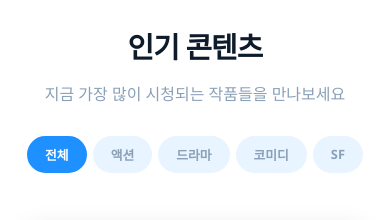
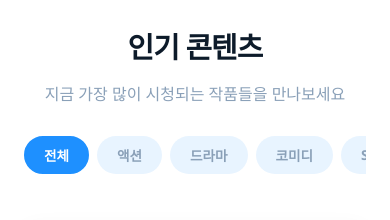
Before and after one commit to jongzzang1230-cyber/OTT-Landing, a website: page index.html in a window 390 px wide. Shown: the part 920-1140 px from the top of the page. Drawn offline with Linux system fonts and the light colour scheme; grey boxes are pictures that could not be loaded.

Commit message:
fix: 모바일 필터 탭 가로 스크롤 적용 (줄바꿈 제거)

```diff
--- a/style.css
+++ b/style.css
@@ -649,6 +649,12 @@ button { cursor: pointer; border: none; background: none; font-family: inherit;
   .footer-links { grid-template-columns: 1fr; gap: 28px; }
   .hero-stats { flex-wrap: wrap; }
   .stat-divider { display: none; }
-  .filter-tabs { gap: 6px; }
-  .filter-tab { padding: 7px 16px; font-size: .8rem; }
+  .filter-tabs {
+    flex-wrap: nowrap; overflow-x: auto; justify-content: flex-start;
+    padding-bottom: 6px; gap: 8px;
+    -webkit-overflow-scrolling: touch;
+    scrollbar-width: none;
+  }
+  .filter-tabs::-webkit-scrollbar { display: none; }
+  .filter-tab { flex-shrink: 0; padding: 7px 18px; font-size: .85rem; }
 }
```
